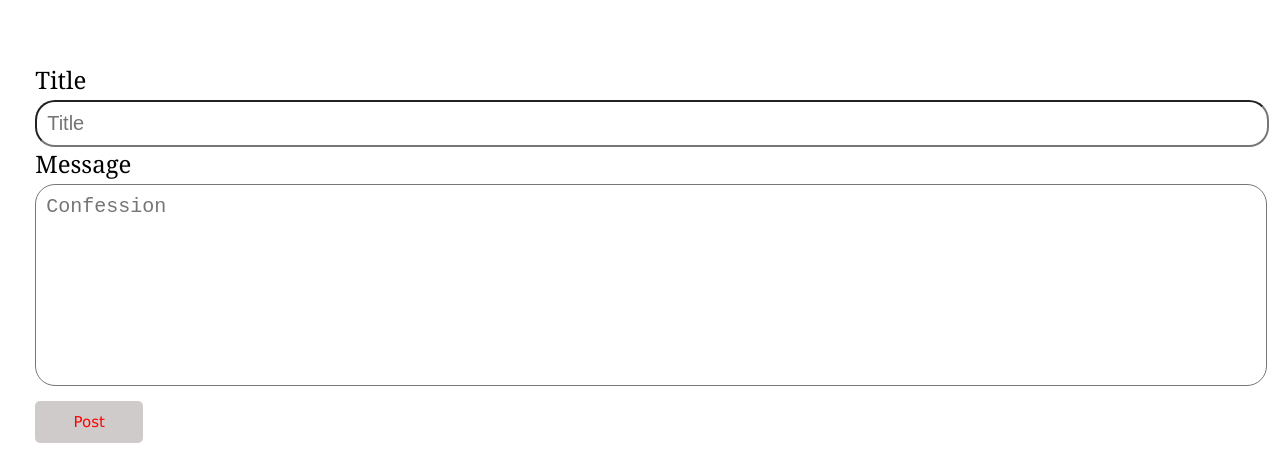
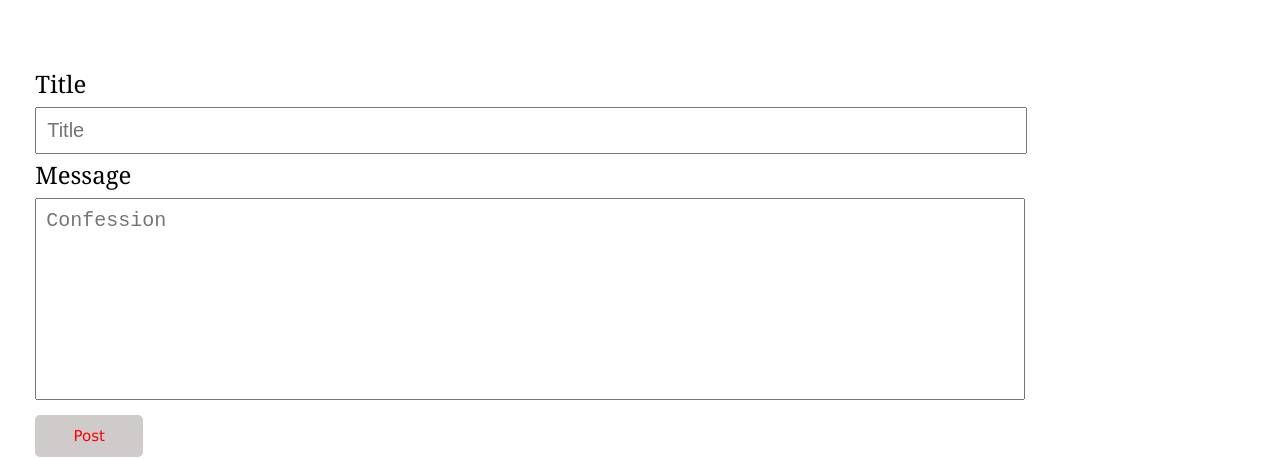
Before and after one commit to theodor-semerdzhiev/Confess-App, a React (Create React App) app in the folder client/confess_app/: page / in a window 1280 px wide. Shown: the part 271-730 px from the top of the page. Built offline with nearby package versions, Linux system fonts and the light colour scheme; no server answers.

Commit message:
added stuff to css

```diff
--- a/client/confess_app/src/styles/stylesheet.css
+++ b/client/confess_app/src/styles/stylesheet.css
@@ -55,22 +55,22 @@ button:hover {
 .form-group {
     padding: 2.75%;
     display: block;
+
 }
 
 .form-group label {
     font-size: 24px;
     margin-bottom: 3px;
-    margin-top: 4px
+    margin-top: 4px;
+    display: block;
 }
 
 .form-group input, textarea {
-    width: 100%;
+    width: 80%;
     padding: 10px;
     font-size: 20px;
     margin-top: 4px;
-    color: rgb(36, 39, 39);
     resize:none;
-    border-radius: 20px;
 }
 
 .form-group textarea {
```
